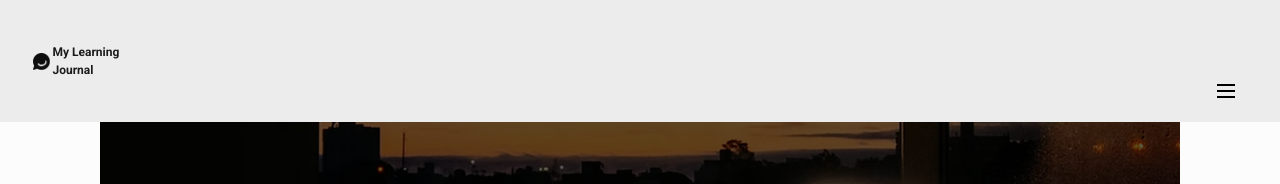
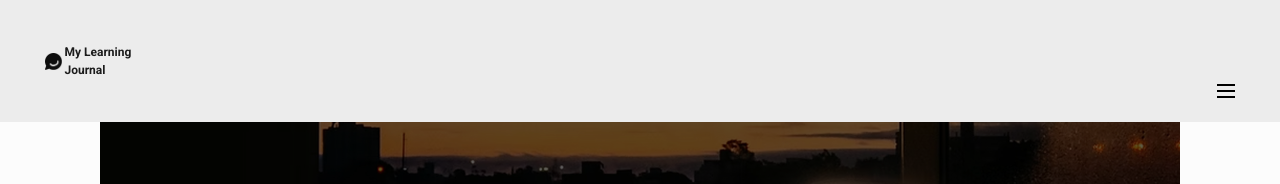
Before and after one commit to mnguyencodes/my-learning-journal, a React (Vite) app: page / in a window 1280 px wide. Shown: the top 184 px of the page. Built offline with nearby package versions, Linux system fonts and the light colour scheme.

Commit message:
Adjust layout of navbar
- Adjusted the layout of the navbar to accommodate the Menu component.

```diff
--- a/src/components/Header.css
+++ b/src/components/Header.css
@@ -6,22 +6,31 @@ header {
 }
 
 nav,
-nav > div.container,
-nav ul {
+nav > div.container {
   display: flex;
-  align-items: center;
   gap: 0.188em;
 }
 
+nav > div.container {
+  margin-left: 1em;
+  align-items: center;
+
+}
+
+nav > div.menu-container {
+  margin-right: 0;
+}
+
 nav {
+  display: flex;
+  gap: 1em;
   z-index: 1;
-  justify-content: space-between;
   background-color: #ECECEC;
   position: fixed;
-  width: 100%;
+  width: 100vw;
   font-size: 0.75rem;
   font-weight: bold;
-  padding: 0 1.25em;
+  padding-block: 1em;
 }
 
 nav ul {
```
